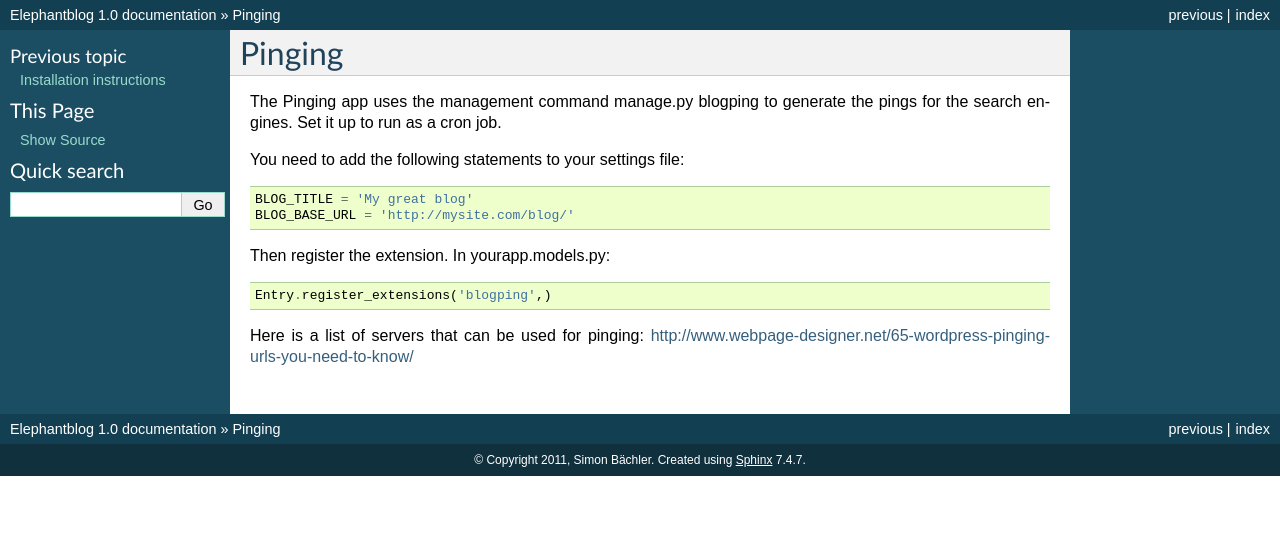
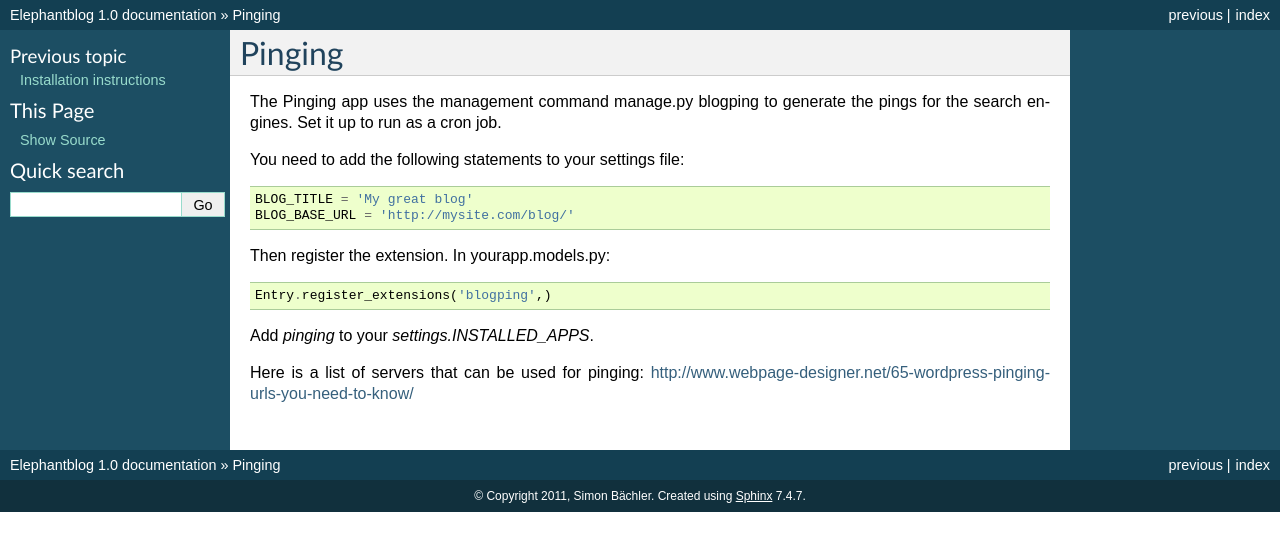
Before and after one commit to feincms/feincms-elephantblog, a Sphinx documentation site: the page built from docs/extensions.rst, in a window 1280 px wide. Shown: the top 551 px of the page. Built offline with Sphinx 7.4.7, drawn with Linux system fonts in a browser that asks for light colours.

Commit message:
update docs

```diff
--- a/docs/extensions.rst
+++ b/docs/extensions.rst
@@ -16,4 +16,6 @@ Then register the extension. In yourapp.models.py::
 
     Entry.register_extensions('blogping',)
 
+Add `pinging` to your `settings.INSTALLED_APPS`.
+
 Here is a list of servers that can be used for pinging: `<http://www.webpage-designer.net/65-wordpress-pinging-urls-you-need-to-know/>`_
```
